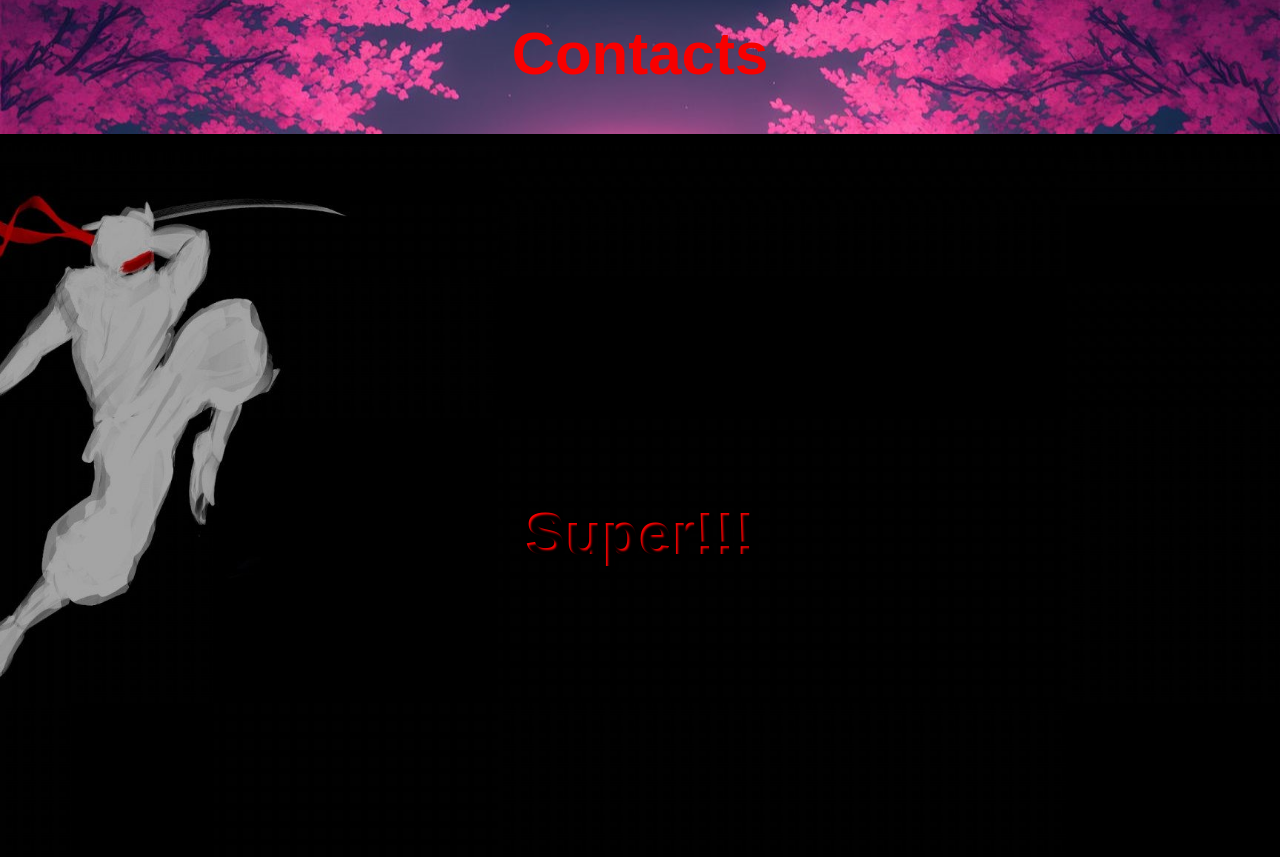
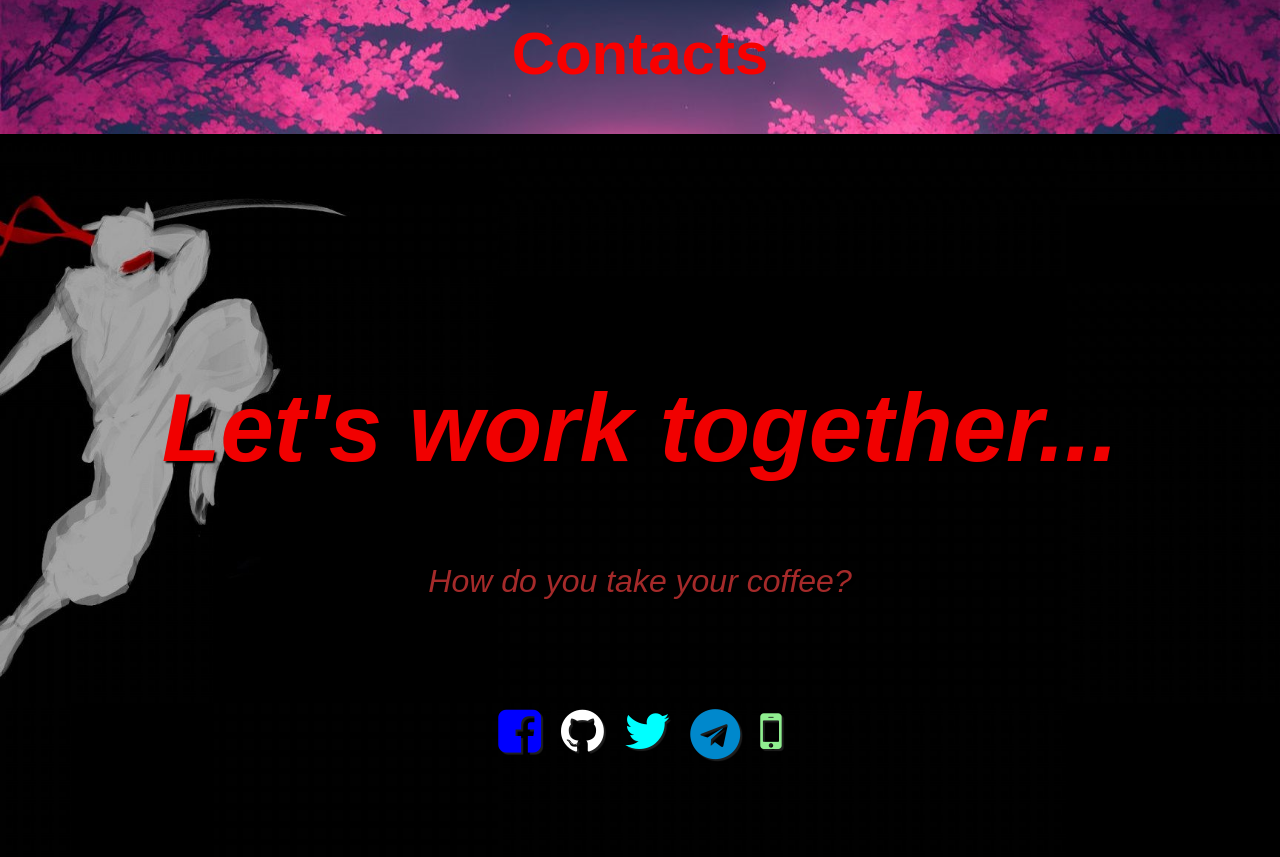
Before and after one commit to ravensuerte/Portfolio1.0, a plain HTML site: page index.html in a window 1280 px wide. Shown: the part 2471-3328 px from the top of the page. Drawn offline with Linux system fonts and the light colour scheme; a web font is replaced by a local one.

Commit message:
adding contact logo in contact section

```diff
--- a/index.html
+++ b/index.html
@@ -6,6 +6,7 @@
     <link rel="stylesheet" href="styles2.css">
     <link href="https://fonts.cdnfonts.com/css/katana" rel="stylesheet">
     <link href="https://fonts.cdnfonts.com/css/ninja-naruto" rel="stylesheet">
+    <link rel="stylesheet" href="https://cdnjs.cloudflare.com/ajax/libs/font-awesome/4.7.0/css/font-awesome.min.css">
     <title>Portfolio</title>
 </head>
 <body>
@@ -63,7 +64,38 @@
   </div>
 
   <div class="bg-3">
-    <h1>Super!!!</h1>
+    <section id="contact" class="contact-section">
+      <div class="contact-section-header">
+        <h2>Let's work together...</h2>
+        <p>How do you take your coffee?</p>
+      </div>
+      <div class="contact-links">
+        <a
+          href="https://www.facebook.com/opparavenjays"
+          target="blank"
+          class="btn contact-details"
+          ><i class="fa fa-facebook-square" style="color:blue;font-size: 50px;"></i> </a
+        >
+        <a
+          id="profile-link"
+          href="https://github.com/ravensuerte"
+          target="blank"
+          class="btn contact-details"
+          ><i class="fa fa-github" style="color:white;font-size: 50px;"></i> </a
+        >
+        <a
+          href="https://twitter.com/Hisoka54207"
+          target="blank"
+          class="btn contact-details"
+          ><i class="fa fa-twitter" style="color:aqua;font-size: 50px;"></i> </a
+        >
+        <a href="https://t.me/+uxBppwvftlViZTU1" class="btn contact-details" style="color:#0088cc;font-size: 50px;"><i class="fa fa-telegram"></i> </a
+        >
+        <a href="tel:555-555-5555" class="btn contact-details"
+          ><i class="fa fa-mobile" style="color:lightgreen;font-size: 50px;"></i> </a
+        >
+      </div>
+    </section>
   </div>
 </body>
 </html>
--- a/styles2.css
+++ b/styles2.css
@@ -196,3 +196,64 @@ h1 {
   width:100%;
   height:100vh;
 }
+
+/* Contact section */
+
+.contact-section {
+  display: flex;
+  flex-direction: column;
+  justify-content: center;
+  align-items: center;
+  text-align: center;
+  width: 100%;
+  height: 80vh;
+  padding: 0 2rem;
+  background: var(--main-gray);
+}
+
+.contact-section-header > h2 {
+  font-size: 6rem;
+}
+
+@media (max-width: 28.75em) {
+  .contact-section-header > h2 {
+    font-size: 4rem;
+  }
+}
+
+.contact-section-header >  h2 {
+  font-style: italic;
+  color: rgb(241, 0, 0);
+}
+.contact-section-header >  p {
+  font-style: italic;
+  color: brown;
+}
+.contact-links {
+  display: flex;
+  justify-content: center;
+  width: 100%;
+  max-width: 980px;
+  margin-top: 4rem;
+  flex-wrap: wrap;
+}
+
+.contact-details {
+  font-size: 25px;
+  padding: 10px;
+  text-shadow: 2px 2px 1px #1f1f1f;
+  transition: transform 0.3s ease-out;
+}
+
+.contact-details:hover {
+  transform: translateY(-8px);
+  color: goldenrod;
+}
+ul {
+  list-style: none;
+}
+
+a {
+  text-decoration: none;
+  color: white;
+}
```
